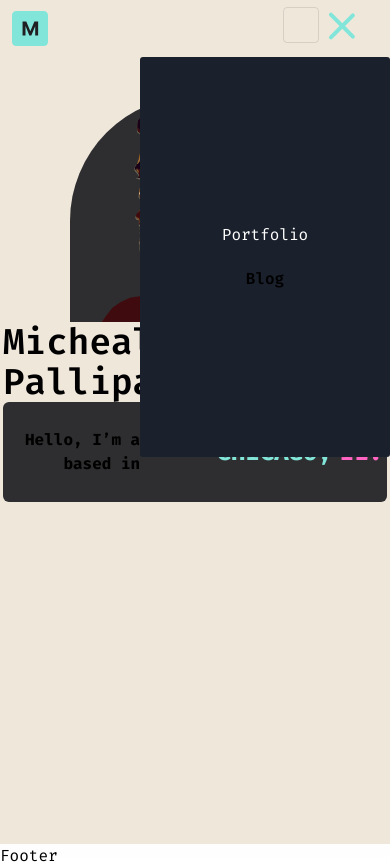
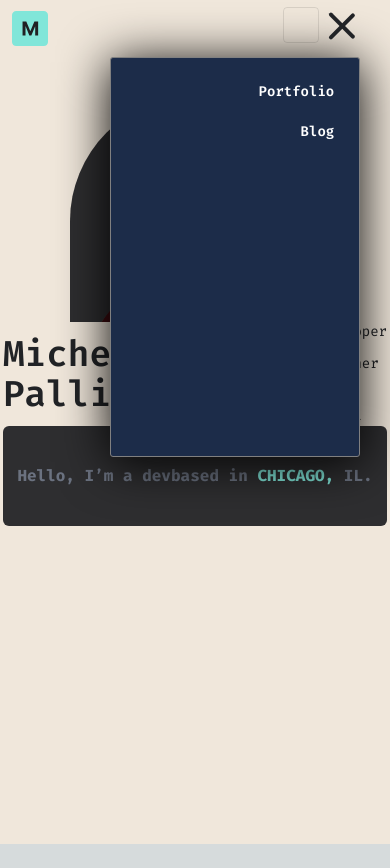
Before and after one commit to mike-rambil/Old_Portfolio_version.2, a Next.js app: page / in a window 390 px wide. Both pictures are taken after a click on the button 352 px from the left and 24 px from the top of the page. After the commit the page ends 844 px from the top, so only its background shows below. Built offline with nearby package versions, Linux system fonts and the light colour scheme; some icons are missing.

Commit message:
Added PortFolio section

```diff
--- a/app/components/Footer.tsx
+++ b/app/components/Footer.tsx
@@ -1,3 +1,3 @@
 export default function Footer() {
-  return <div>Footer</div>;
+  return <footer className='bg-primary'></footer>;
 }
--- a/app/components/Navbar.tsx
+++ b/app/components/Navbar.tsx
@@ -34,7 +34,9 @@ export default function Navbar() {
       <section className=' h-full max-w-4xl w-full   mx-auto flex justify-between items-center'>
         {/*   LEFT SIDE Logo */}
         <div className='ml-3 md:mr-0'>
-          <Image alt='Micheal Palliparambil Logo' src={Logo} />
+          <Link href={'/'}>
+            <Image alt='Micheal Palliparambil Logo' src={Logo} />
+          </Link>
         </div>
 
         {/* Right Side */}
@@ -68,31 +70,35 @@ export default function Navbar() {
             <div className='mr-5 md:mr-4'>
               <button onClick={handleClick}>
                 {' '}
-                <nav id='menu' className='menu '>
+                <div id='menu' className='menu '>
                   <div className='toggler button'></div>
                   <div className='toggler button'></div>
                   <div className='toggler button'></div>
-                </nav>
+                </div>
               </button>
             </div>
             {/* For Mobile Device --Animated Transition */}
             <div id='navbar' className='navbar '>
-              <ul>
-                <li className=' md:block cursor-pointer text-white hover:text-accent mb-5'>
+              <nav className='w-full text-right'>
+                <li className='  cursor-pointer  font-semibold mb-5 '>
                   <a href={'/portfolio'}>
-                    <div className='flex  justify-center'>
-                      <div className='text-white'>Portfolio</div>
+                    <div className=''>
+                      <div className='text-white text-sm hover:text-black  hover:underline  '>
+                        Portfolio
+                      </div>
                     </div>
                   </a>
                 </li>
-                <li className='cursor-pointer  font-semibold hover:text-accent  '>
+                <li className='cursor-pointer  font-semibold   '>
                   <Link href={'/'} className=' '>
-                    <div className='flex  justify-center'>
-                      <div className='w-16'>Blog</div>
+                    <div className=''>
+                      <div className='  text-white text-sm hover:text-black hover:underline'>
+                        Blog
+                      </div>
                     </div>
                   </Link>
                 </li>
-              </ul>
+              </nav>
             </div>
           </div>
         </div>
--- a/app/components/hero/Hero.tsx
+++ b/app/components/hero/Hero.tsx
@@ -24,11 +24,14 @@ export default function Hero() {
         <div className='flex flex-col-reverse md:flex-row w-96 md:w-full '>
           <div className='flex md:flex-col   md:justify-center items-center'>
             <div>
-              <h1 className='text-4xl font-semibold'>Micheal Palliparambil</h1>
+              <h1 className='text-4xl font-semibold text-lightAccent  dark:text-secondary'>
+                Micheal Palliparambil
+              </h1>
             </div>
-            <div className='flex flex-col  md:flex md:flex-row gap-3 text-sm '>
+            <div className='flex flex-col  md:flex md:flex-row gap-3 text-sm text-lightAccent dark:dark:text-secondary'>
               <h3 className='hidden md:block'>Full Stack Developer -</h3>
-              <h3>Designer </h3>
+              <h3 className=' md:hidden'>Developer </h3>
+              <h3>Designer -</h3>
               <h3>Artist</h3>
             </div>
           </div>
@@ -42,10 +45,16 @@ export default function Hero() {
             />
           </div>
         </div>
-        <div className='m-w-[279px] h-[100px] text-center flex justify-center items-center bg-neutral1 font-extrabold rounded-md'>
-          Hello, I’m a dev based in
-          <span className='text-main mx-1 ml-4 text-2xl'>CHICAGO,</span>
-          <span className='text-accent mx-1 text-2xl'>IL.</span>
+        <div className='m-w-[279px] h-[100px] text-center flex justify-center items-center bg-neutral1 text-gray-500 font-extrabold rounded-md'>
+          <span>Hello, I’m a dev</span>
+          <span className='hidden md:block md:flex md:items-center'>
+            <span className='text-gray-500 ml-3 text-md '>based in</span>
+            <span className='text-main mx-1 ml-4 text-2xl'>CHICAGO,</span>
+            <span className='text-accent mx-1 text-2xl'>IL.</span>
+          </span>
+          <span className='md:hidden'>
+            based in <span className='text-main '>CHICAGO,</span> IL.
+          </span>
         </div>
       </motion.section>
     </>
--- a/app/components/layouts/Article.tsx
+++ b/app/components/layouts/Article.tsx
@@ -14,7 +14,7 @@ export default function Article({ children }: { children: React.ReactNode }) {
       exit='exit'
       variants={variants}
       transition={{ duration: 0.4, type: 'easeInOut' }}
-      style={{ position: 'relative' }}
+      // style={{ position: 'relative' }}
     >
       {children}
     </motion.article>
--- a/app/components/navbar.css
+++ b/app/components/navbar.css
@@ -1,4 +1,4 @@
-ul li {
+nav li {
   list-style: none;
 }
 .menu {
@@ -34,18 +34,20 @@ ul li {
 }
 
 .navbar {
-  background-color: #1a202c;
+  background-color: #1c2c49;
   position: absolute;
   overflow: hidden;
   visibility: hidden;
   width: 250px;
   height: 400px;
   top: 3.5rem;
-  right: 45px;
+  right: 50px;
   opacity: 0;
   transition: 0.2s ease-in-out;
   text-align: center;
   border-radius: 3px;
+  border: 0.5px solid gray;
+  box-shadow: 0px 5px 50px 0.3px rgb(2, 2, 2);
 }
 
 .navbar.show {
@@ -55,7 +57,7 @@ ul li {
   visibility: visible;
 }
 
-.navbar ul {
+.navbar nav {
   padding: 10%;
   position: absolute;
   top: 50%;
@@ -63,8 +65,12 @@ ul li {
   transform: translate(-50%, -50%);
 }
 
+nav {
+  height: 100%;
+}
+
 @media screen and (max-width: 756px) {
   .navbar {
-    right: 0;
+    right: 30px;
   }
 }
--- a/app/globals.css
+++ b/app/globals.css
@@ -46,5 +46,5 @@ body {
 }
 
 .button {
-  @apply bg-main text-primary;
+  @apply bg-lightAccent dark:bg-main text-primary;
 }
--- a/app/portfolio/page.tsx
+++ b/app/portfolio/page.tsx
@@ -2,5 +2,9 @@
 import Article from '../components/layouts/Article';
 
 export default function Portfolio() {
-  return <Article>Portfolio</Article>;
+  return (
+    <section className='bg-light dark:bg-primary min-h-screen p-24 '>
+      <Article>this is content of portfolio</Article>
+    </section>
+  );
 }
--- a/tailwind.config.ts
+++ b/tailwind.config.ts
@@ -23,6 +23,7 @@ const config: Config = {
         neutral1: '#242428F2',
 
         light: '#f0e7db',
+        lightAccent: '#212326',
       },
     },
   },
```
